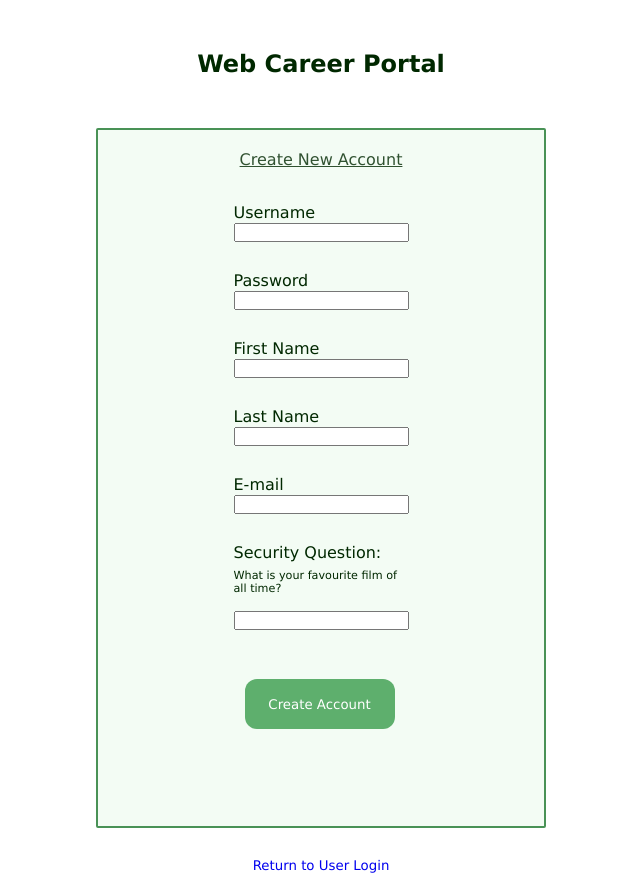
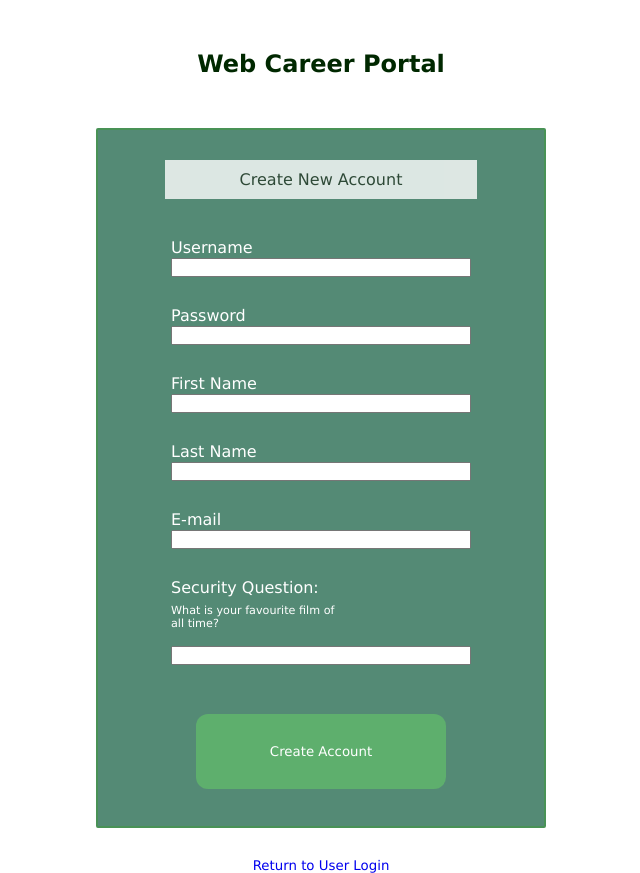
Before and after one commit to nlamo/db-class-website, a PHP site: page /user/sign-up.php in a window 1280 px wide. Shown: the whole page, without its empty margins (319-959 px from the left). Run offline with PHP 8.4, Linux system fonts and the light colour scheme.

Commit message:
styling for the sign-up page

```diff
--- a/css/styles.css
+++ b/css/styles.css
@@ -143,6 +143,41 @@ textarea:hover {
     border: 2px solid #499256;
 }
 
+.card-sign-up {
+    background:#548a75;
+    color: #FFF;
+    display: flex;
+    flex-direction: column;
+    align-items: center;
+    width: 450px;
+    height: 700px;
+    border-radius: 2px;
+    border: 2px solid #499256;
+}
+
+.card-sign-up p {
+    background: #FFF;
+    color: #253A28;
+    padding: 10px 75px 10px 75px;
+    margin-top: 30px;
+    margin-bottom: 20px;
+}
+
+.card-sign-up input {
+    width: 300px;
+}
+
+.card-sign-up form {
+    justify-content: center;
+}
+
+.card-sign-up button {
+    width: 250px;
+    height: 75px;
+    margin-left: 25px;
+    border-color: #FFF;
+}
+
 .button {
     display: flex;
     justify-content: center;
--- a/user/sign-up.php
+++ b/user/sign-up.php
@@ -14,10 +14,10 @@
     </div>
 
     <div class="container">
-        <div class="card" style="height: 700px; width: 450px;">
-            <p><u>Create New Account</u></p><br>
+        <div class="card-sign-up">
+            <p>Create New Account</p><br>
 
-            <form method="POST" action="<?php echo $_SERVER['PHP_SELF']; ?>">
+            <form method="POST" action="">
                 <label>Username</label><br>
                 <input type="text" name ="user"><br><br>
 
@@ -38,7 +38,7 @@
 
                 <input type="security-answer" name="security-answer"><br><br>
 
-                <button type="submit" class="button" name="submit" style="margin-left:11px;">
+                <button type="submit" class="button" name="submit">
                     Create Account
                 </button><br>
             </form>
```
Also changed, not shown: README.md.
